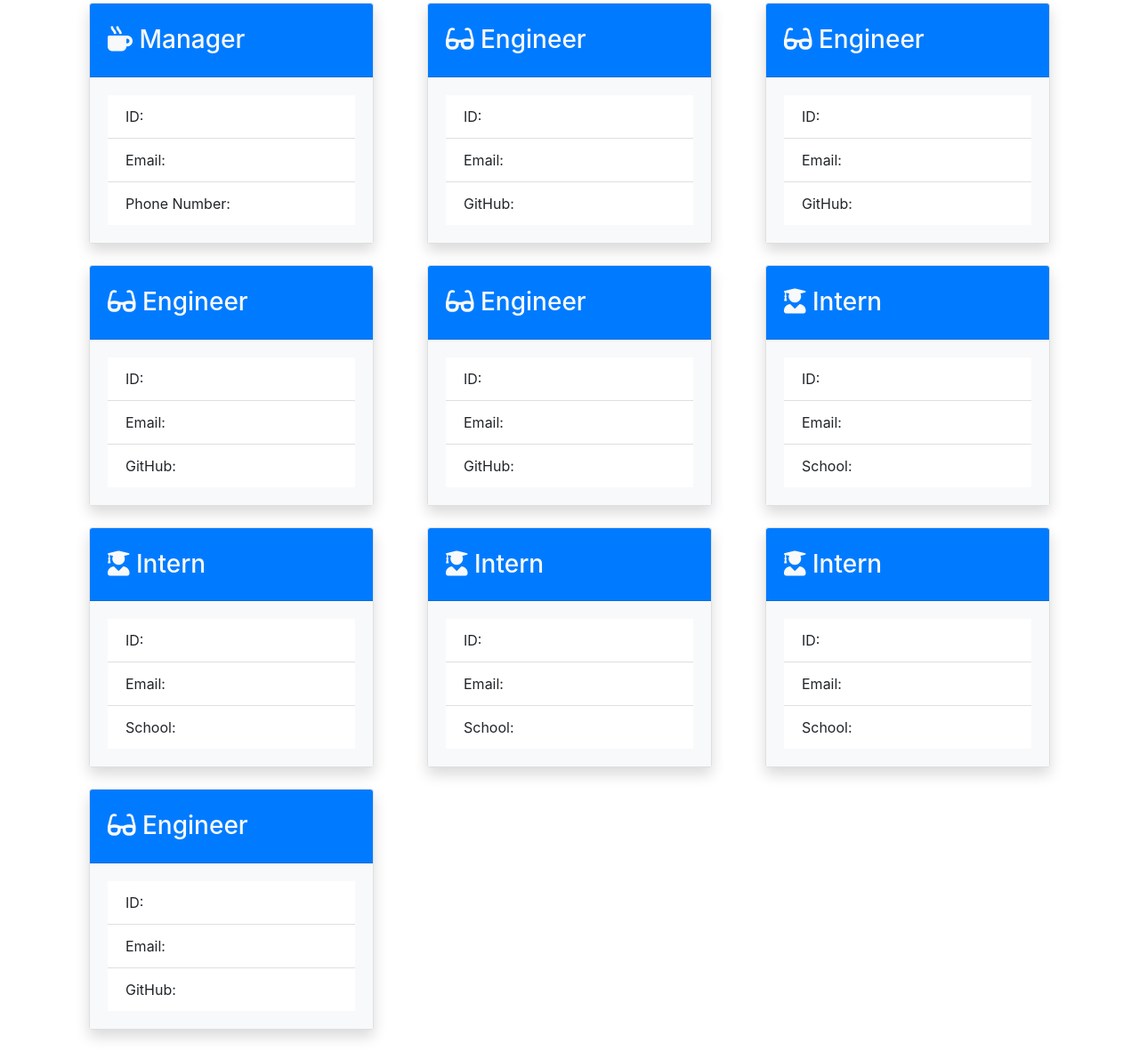
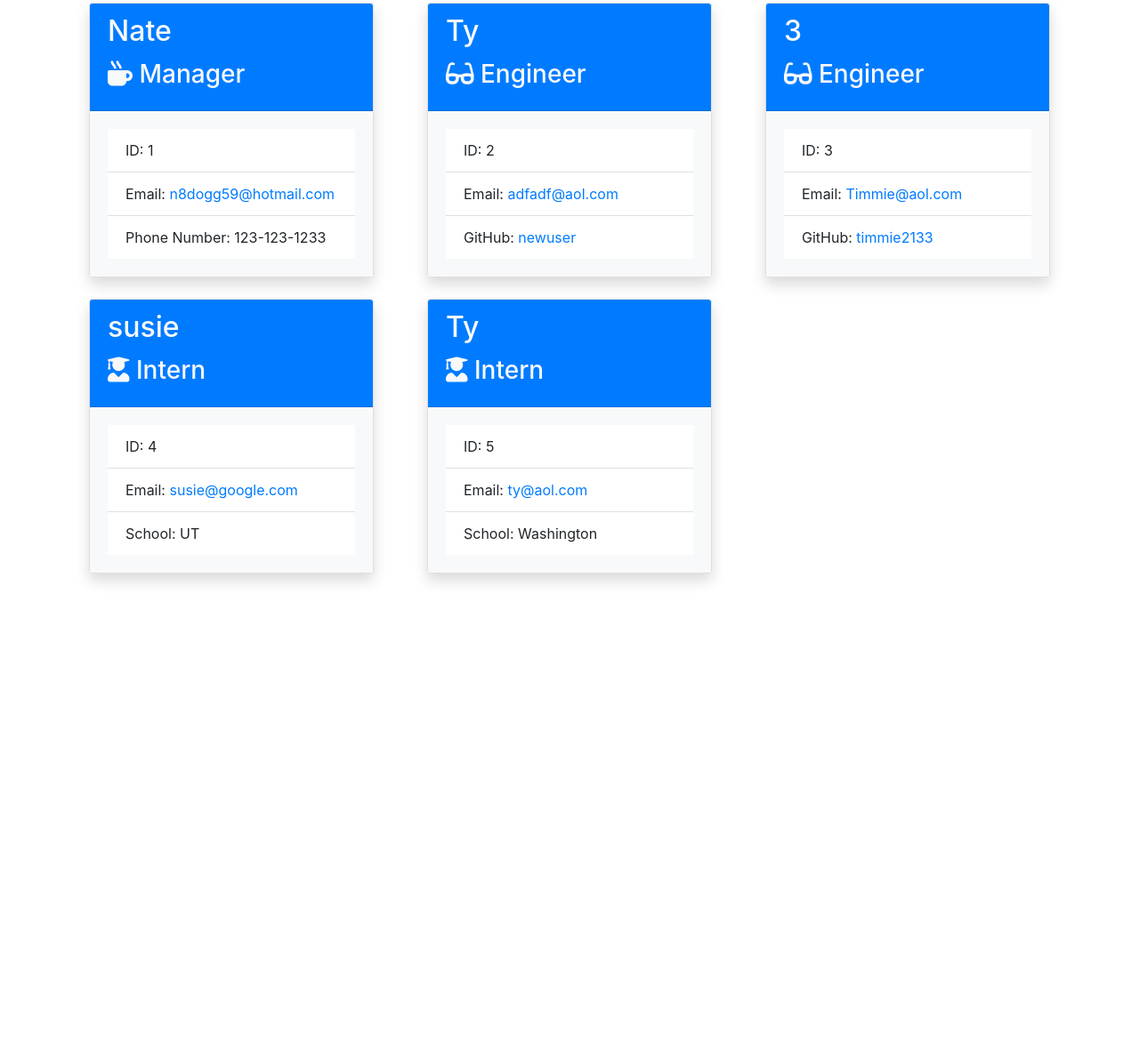
Before and after one commit to n8dogg59/team-profile-generator, a website: page dist/team.html in a window 1280 px wide. Shown: the part 195-1377 px from the top of the page at 89% size. After the commit the page ends 864 px from the top, so only its background shows below. Drawn offline with nearby package versions, Linux system fonts and the light colour scheme.

Commit message:
fixed readme

```diff
--- a/dist/team.html
+++ b/dist/team.html
@@ -15,140 +15,70 @@
             <div class="row"><div class="col-4">
         <div class="card mx-auto mb-4 shadow" style="width: 20rem">
             <div class="card-header bg-primary text-light">
-                <h2 class="card-title"></h2>
+                <h2 class="card-title">Nate</h2>
                 <h3 class="card-title"><i class="fas fa-mug-hot"></i> Manager</h3>
             </div>
             <div class="card-body bg-light">
                 <ul class="list-group list-group-flush">
-                    <li class="list-group-item">ID: </li>
-                    <li class="list-group-item">Email: <a href="mailto:"></a></li>
-                    <li class="list-group-item">Phone Number: </li>
+                    <li class="list-group-item">ID: 1</li>
+                    <li class="list-group-item">Email: <a href="mailto:n8dogg59@hotmail.com">n8dogg59@hotmail.com</a></li>
+                    <li class="list-group-item">Phone Number: 123-123-1233</li>
                 </ul>
             </div>
         </div>
     </div><div class="col-4">
         <div class="card mx-auto mb-4 shadow" style="width: 20rem">
             <div class="card-header bg-primary text-light">
-                <h2 class="card-title"></h2>
+                <h2 class="card-title">Ty</h2>
                 <h3 class="card-title"><i class="fas fa-glasses"></i> Engineer</h3>
             </div>
             <div class="card-body bg-light">
                 <ul class="list-group list-group-flush">
-                    <li class="list-group-item">ID: </li>
-                    <li class="list-group-item">Email: <a href="mailto:"></a></li>
-                    <li class="list-group-item">GitHub: <a href="https://github.com/"></a></li>
+                    <li class="list-group-item">ID: 2</li>
+                    <li class="list-group-item">Email: <a href="mailto:adfadf@aol.com">adfadf@aol.com</a></li>
+                    <li class="list-group-item">GitHub: <a href="https://github.com/newuser">newuser</a></li>
                 </ul>
             </div>
         </div>
     </div><div class="col-4">
         <div class="card mx-auto mb-4 shadow" style="width: 20rem">
             <div class="card-header bg-primary text-light">
-                <h2 class="card-title"></h2>
+                <h2 class="card-title">3</h2>
                 <h3 class="card-title"><i class="fas fa-glasses"></i> Engineer</h3>
             </div>
             <div class="card-body bg-light">
                 <ul class="list-group list-group-flush">
-                    <li class="list-group-item">ID: </li>
-                    <li class="list-group-item">Email: <a href="mailto:"></a></li>
-                    <li class="list-group-item">GitHub: <a href="https://github.com/"></a></li>
+                    <li class="list-group-item">ID: 3</li>
+                    <li class="list-group-item">Email: <a href="mailto:Timmie@aol.com">Timmie@aol.com</a></li>
+                    <li class="list-group-item">GitHub: <a href="https://github.com/timmie2133">timmie2133</a></li>
                 </ul>
             </div>
         </div>
     </div><div class="col-4">
         <div class="card mx-auto mb-4 shadow" style="width: 20rem">
             <div class="card-header bg-primary text-light">
-                <h2 class="card-title"></h2>
-                <h3 class="card-title"><i class="fas fa-glasses"></i> Engineer</h3>
+                <h2 class="card-title">susie</h2>
+                <h3 class="card-title"><i class="fas fa-user-graduate"></i> Intern</h3>
             </div>
             <div class="card-body bg-light">
                 <ul class="list-group list-group-flush">
-                    <li class="list-group-item">ID: </li>
-                    <li class="list-group-item">Email: <a href="mailto:"></a></li>
-                    <li class="list-group-item">GitHub: <a href="https://github.com/"></a></li>
+                    <li class="list-group-item">ID: 4</li>
+                    <li class="list-group-item">Email: <a href="mailto:susie@google.com">susie@google.com</a></li>
+                    <li class="list-group-item">School: UT</li>
                 </ul>
             </div>
         </div>
     </div><div class="col-4">
         <div class="card mx-auto mb-4 shadow" style="width: 20rem">
             <div class="card-header bg-primary text-light">
-                <h2 class="card-title"></h2>
-                <h3 class="card-title"><i class="fas fa-glasses"></i> Engineer</h3>
-            </div>
-            <div class="card-body bg-light">
-                <ul class="list-group list-group-flush">
-                    <li class="list-group-item">ID: </li>
-                    <li class="list-group-item">Email: <a href="mailto:"></a></li>
-                    <li class="list-group-item">GitHub: <a href="https://github.com/"></a></li>
-                </ul>
-            </div>
-        </div>
-    </div><div class="col-4">
-        <div class="card mx-auto mb-4 shadow" style="width: 20rem">
-            <div class="card-header bg-primary text-light">
-                <h2 class="card-title"></h2>
+                <h2 class="card-title">Ty</h2>
                 <h3 class="card-title"><i class="fas fa-user-graduate"></i> Intern</h3>
             </div>
             <div class="card-body bg-light">
                 <ul class="list-group list-group-flush">
-                    <li class="list-group-item">ID: </li>
-                    <li class="list-group-item">Email: <a href="mailto:"></a></li>
-                    <li class="list-group-item">School: </li>
-                </ul>
-            </div>
-        </div>
-    </div><div class="col-4">
-        <div class="card mx-auto mb-4 shadow" style="width: 20rem">
-            <div class="card-header bg-primary text-light">
-                <h2 class="card-title"></h2>
-                <h3 class="card-title"><i class="fas fa-user-graduate"></i> Intern</h3>
-            </div>
-            <div class="card-body bg-light">
-                <ul class="list-group list-group-flush">
-                    <li class="list-group-item">ID: </li>
-                    <li class="list-group-item">Email: <a href="mailto:"></a></li>
-                    <li class="list-group-item">School: </li>
-                </ul>
-            </div>
-        </div>
-    </div><div class="col-4">
-        <div class="card mx-auto mb-4 shadow" style="width: 20rem">
-            <div class="card-header bg-primary text-light">
-                <h2 class="card-title"></h2>
-                <h3 class="card-title"><i class="fas fa-user-graduate"></i> Intern</h3>
-            </div>
-            <div class="card-body bg-light">
-                <ul class="list-group list-group-flush">
-                    <li class="list-group-item">ID: </li>
-                    <li class="list-group-item">Email: <a href="mailto:"></a></li>
-                    <li class="list-group-item">School: </li>
-                </ul>
-            </div>
-        </div>
-    </div><div class="col-4">
-        <div class="card mx-auto mb-4 shadow" style="width: 20rem">
-            <div class="card-header bg-primary text-light">
-                <h2 class="card-title"></h2>
-                <h3 class="card-title"><i class="fas fa-user-graduate"></i> Intern</h3>
-            </div>
-            <div class="card-body bg-light">
-                <ul class="list-group list-group-flush">
-                    <li class="list-group-item">ID: </li>
-                    <li class="list-group-item">Email: <a href="mailto:"></a></li>
-                    <li class="list-group-item">School: </li>
-                </ul>
-            </div>
-        </div>
-    </div><div class="col-4">
-        <div class="card mx-auto mb-4 shadow" style="width: 20rem">
-            <div class="card-header bg-primary text-light">
-                <h2 class="card-title"></h2>
-                <h3 class="card-title"><i class="fas fa-glasses"></i> Engineer</h3>
-            </div>
-            <div class="card-body bg-light">
-                <ul class="list-group list-group-flush">
-                    <li class="list-group-item">ID: </li>
-                    <li class="list-group-item">Email: <a href="mailto:"></a></li>
-                    <li class="list-group-item">GitHub: <a href="https://github.com/"></a></li>
+                    <li class="list-group-item">ID: 5</li>
+                    <li class="list-group-item">Email: <a href="mailto:ty@aol.com">ty@aol.com</a></li>
+                    <li class="list-group-item">School: Washington</li>
                 </ul>
             </div>
         </div>
```
Also changed, not shown: README.md.
